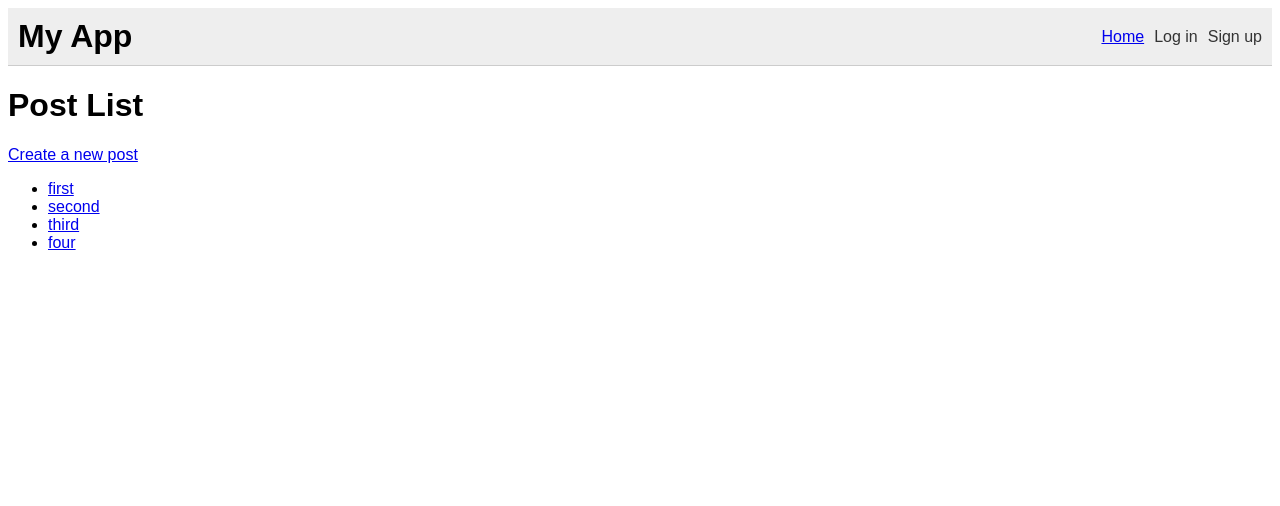
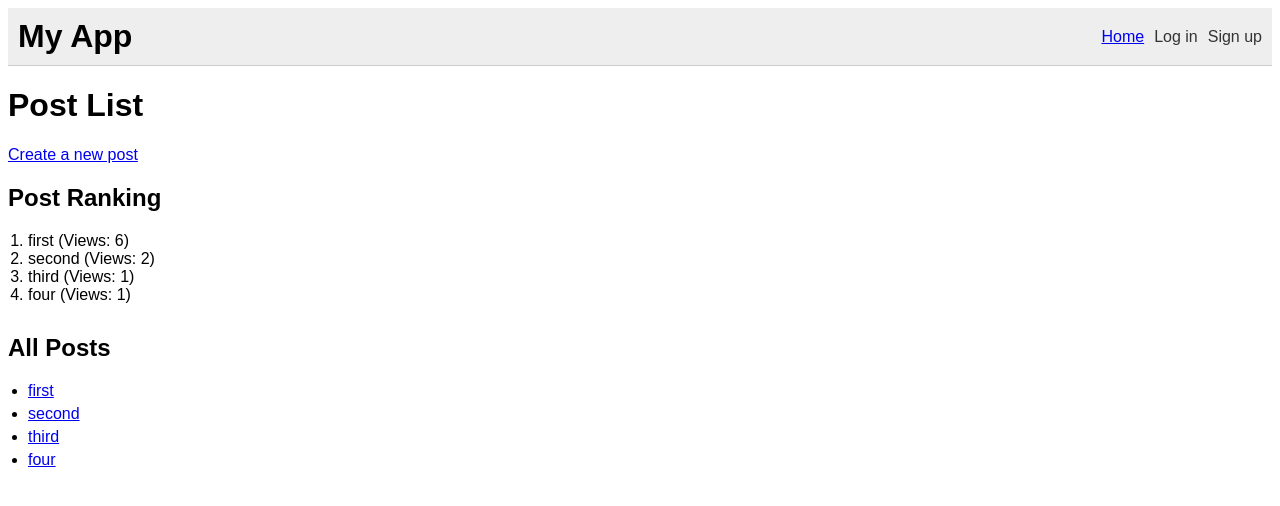
Before and after one commit to goat2130/Django-portfolio-first, a Django app: page / in a window 1280 px wide. Shown: the top 506 px of the page. Run offline with Django 4.2, Linux system fonts and the light colour scheme; data comes from the database, SQL or seed files in the repository; both versions use the stored data as it was after the commit.

Commit message:
feat: #1.4 ランキング機能と詳細画面に閲覧数を追加する

```diff
--- a/config/urls.py
+++ b/config/urls.py
@@ -2,7 +2,7 @@ from django.contrib import admin
 from django.urls import path, include
 from django.views.generic import RedirectView
 from django.contrib.auth.views import LoginView
-from myapp.views import SignUpView, profile
+from myapp.views import SignUpView, profile, increment_views, ranking
 
 urlpatterns = [
     path('admin/', admin.site.urls),
@@ -11,4 +11,6 @@ urlpatterns = [
     path('accounts/login/', LoginView.as_view(), name='login'),
     path('signup/', SignUpView.as_view(), name='signup'),
     path('profile/', profile, name='profile'),
+    path('post/<slug:slug>/increment_views/', increment_views, name='increment_views'),
+    path('ranking/', ranking, name='ranking'),
 ]
--- a/myapp/models.py
+++ b/myapp/models.py
@@ -2,6 +2,7 @@ from django.db import models
 from django.conf import settings
 from django.utils import timezone
 from django.contrib.auth.models import User
+from django.urls import reverse
 
 
 class Post(models.Model):
@@ -11,6 +12,17 @@ class Post(models.Model):
     created_at = models.DateTimeField(auto_now_add=True)
     updated_at = models.DateTimeField(auto_now=True)
     likes = models.ManyToManyField(settings.AUTH_USER_MODEL, related_name='likes', blank=True)
+    views = models.IntegerField(default=0)
+
+    def get_rank(self):
+        rank = 0
+        posts = Post.objects.filter(published_date__lte=timezone.now()).order_by('-views', '-published_date')
+        for i, post in enumerate(posts):
+            if post == self:
+                rank = i + 1
+                break
+        return rank
+
 
     def __str__(self):
         return self.title
@@ -42,3 +54,15 @@ class Profile(models.Model):
 
     def __str__(self):
         return self.user.username
+
+
+class PostViews(models.Model):
+    post = models.ForeignKey(Post, on_delete=models.CASCADE, related_name='post_views')
+    views_count = models.IntegerField(default=0)
+    created_date = models.DateTimeField(default=timezone.now)
+
+    def __str__(self):
+        return str(self.post) + ' views'
+
+    def get_absolute_url(self):
+        return reverse('post_detail', kwargs={'slug': self.post.slug})
--- a/myapp/static/myapp/style.css
+++ b/myapp/static/myapp/style.css
@@ -1,7 +1,11 @@
+/* styles.css */
+
+/* Global styles */
 body {
   font-family: sans-serif;
 }
 
+/* Header styles */
 header {
   background-color: #eee;
   padding: 10px;
@@ -70,3 +74,24 @@ header ul {
 header .auth-links li:first-child {
   margin-left: auto; /* ログインフォームを右寄せにする */
 }
+
+/* Post List styles */
+.post-section {
+  margin-bottom: 30px;
+}
+
+.ranking-list {
+  list-style: decimal;
+  margin-bottom: 10px;
+  padding-left: 20px;
+}
+
+.post-list {
+  list-style: disc;
+  margin-bottom: 10px;
+  padding-left: 20px;
+}
+
+.post-list li {
+  margin: 5px 0;
+}
--- a/myapp/templates/myapp/post_list.html
+++ b/myapp/templates/myapp/post_list.html
@@ -2,13 +2,28 @@
 {% load static %}
 
 {% block content %}
-  <h1>Post List</h1>
-  <a href="{% url 'post_create' %}">Create a new post</a>
-  <ul>
+<h1>Post List</h1>
+<a href="{% url 'post_create' %}">Create a new post</a>
+<div class="post-section">
+  <h2>Post Ranking</h2>
+  <ol class="ranking-list">
+    {% for post in ranked_posts %}
+      <li>{{ post.title }} (Views: {{ post.views }})</li>
+    {% empty %}
+      <li>No posts yet.</li>
+      <li>Be the first to create a post and get to the top of the ranking!</li>
+    {% endfor %}
+  </ol>
+</div>
+
+<div class="post-section">
+  <h2>All Posts</h2>
+  <ul class="post-list">
     {% for post in posts %}
       <li><a href="{% url 'post_detail' post.pk %}">{{ post.title }}</a></li>
     {% empty %}
       <li>No posts yet.</li>
     {% endfor %}
   </ul>
+</div>
 {% endblock %}
--- a/myapp/views.py
+++ b/myapp/views.py
@@ -1,5 +1,5 @@
 from django.shortcuts import render, redirect, get_object_or_404
-from .models import Post, Profile
+from .models import Post, Profile, PostViews
 from .forms import PostForm, ProfileForm, SignUpForm, CommentForm
 from django.contrib.auth.decorators import login_required
 from django.views.decorators.http import require_POST
@@ -9,6 +9,8 @@ from django.views import generic
 from django.contrib.auth import login
 from django.utils import timezone
 from django_comments.models import Comment
+from django.db.models import F, Count
+from django.http import HttpResponseRedirect
 
 
 
@@ -17,8 +19,20 @@ from django_comments.models import Comment
 # Post Function
 def post_list(request):
     posts = Post.objects.all()
-    context = {'posts': posts}
-    return render(request, 'myapp/post_list.html', context)
+    ranked_posts = Post.objects.annotate(num_views=F('views') + 1).order_by('-num_views')[:5]
+
+    # コメントのフォームの処理
+    if request.method == 'POST':
+        form = CommentForm(request.POST)
+        if form.is_valid():
+            comment = form.save(commit=False)
+            comment.post = Post
+            comment.save()
+            return redirect('post_detail', pk=Post.pk)
+    else:
+        form = CommentForm()
+
+    return render(request, 'myapp/post_list.html', {'posts': posts, 'ranked_posts': ranked_posts, 'form': form})
 
 def post_create(request):
     if request.method == 'POST':
@@ -84,7 +98,10 @@ def comment_remove(request, pk):
 
 def post_detail(request, pk):
     post = get_object_or_404(Post, pk=pk)
+    post.views += 1
+    post.save()
     comments = post.comments.filter(approved_comment=True)
+
     if request.method == 'POST':
         form = CommentForm(request.POST)
         if form.is_valid():
@@ -95,6 +112,7 @@ def post_detail(request, pk):
     else:
         form = CommentForm()
     return render(request, 'myapp/post_detail.html', {'post': post, 'form': form, 'comments': comments})
+
 
 def post_new(request):
     if request.method == "POST":
@@ -149,3 +167,24 @@ def profile(request):
     }
 
     return render(request, 'myapp/profile.html', context)
+
+# ranking function
+def increment_views(request, slug):
+    post = get_object_or_404(Post, slug=slug)
+    post.views += 1
+    post.save()
+    post_views, created = PostViews.objects.get_or_create(post=post)
+    post_views.views_count += 1
+    post_views.save()
+    ranked_posts = Post.objects.order_by('-views')[:5]
+    return render(request, 'myapp/post_detail.html', {'post': post, 'ranked_posts': ranked_posts})
+
+
+
+def ranking(request):
+    posts = Post.objects.annotate(view_count=Count('views')).order_by('-view_count')[:10]
+    return render(request, 'ranking.html', {'posts': posts})
+
+def ranking_view(request):
+    ranked_posts = Post.objects.order_by('-views')[:10]
+    return render(request, 'myapp/ranking.html', {'ranked_posts': ranked_posts})
```
Also changed, not shown: myapp/templates/myapp/post_detail.html (+8 -0 lines), myapp/templates/myapp/ranking.html (added, +10 -0 lines), db.sqlite3, myapp/migrations/0005_post_views_postviews.py (added).
